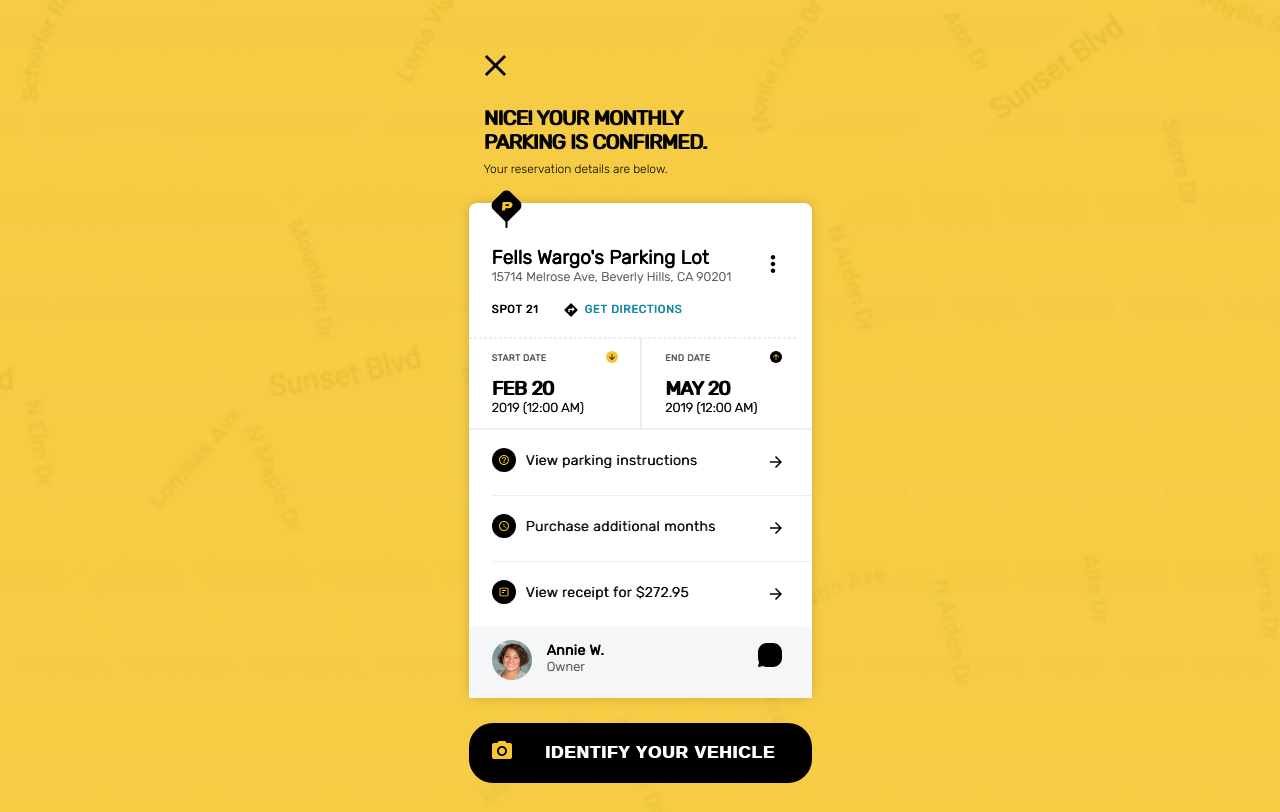
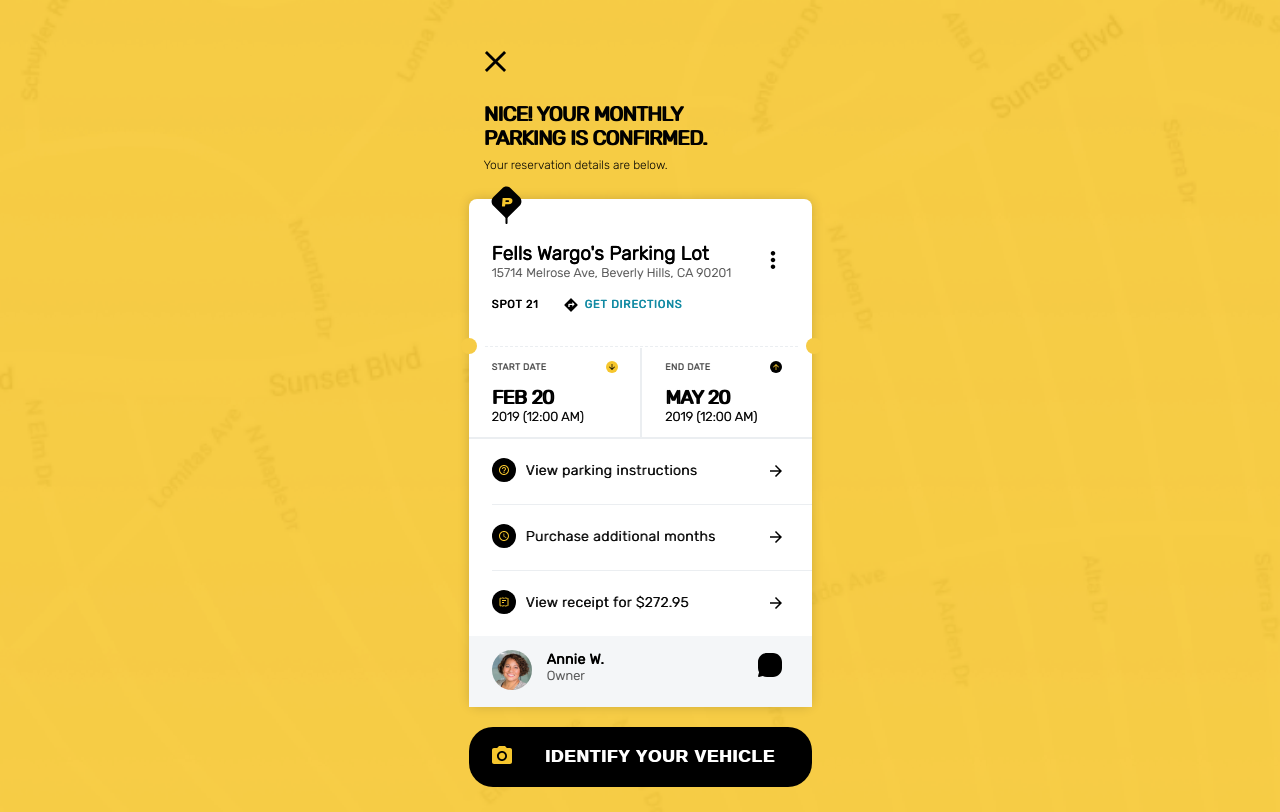
Before and after one commit to sean21johnson/expedition-takehome, a plain HTML site: page index.html in a window 1280 px wide. Drawn offline with Linux system fonts and the light colour scheme.

Commit message:
styling mostly complete

```diff
--- a/index.html
+++ b/index.html
@@ -27,6 +27,7 @@
 			</div>
 
 			<section class="full_ticket_container">
+				<section class="top_ticket_container">
 					<div class="icon_parking_container">
 						<img
 							class="parking_icon"
@@ -60,9 +61,19 @@
 						</div>
 						<a href="#"><strong>GET DIRECTIONS</strong></a>
 					</div>
+				</section>
 
-				<div class="divider_container"></div>
+					<div class="dotted_divider_container">
+						<div class="sphere_container">
+							<div class="transparent_sphere_one"></div>
+						</div>
+						<div class="dotted_divider"></div>
+						<div class="sphere_container">
+							<div class="transparent_sphere_two"></div>
+						</div>
+					</div>
 
+				<section class="bottom_ticket_container">
 					<div class="bottom_upper_containers">
 						<div class="bottom_upper_left_container">
 							<div class="bottom_upper_left_top_container">
@@ -190,6 +201,7 @@
 						</div>
 					</div>
 				</section>
+			</section>
 
 			<div class="bottom_button_container">
 				<button class="bottom_button">
@@ -203,7 +215,6 @@
 					<p class="identify_vehicle"><strong>IDENTIFY YOUR VEHICLE</strong></p>
 				</button>
 			</div>
-
 		</main>
 
 		<script src="script.js"></script>
--- a/style.css
+++ b/style.css
@@ -61,13 +61,18 @@ main {
 }
 
 .full_ticket_container {
-	width: 343px;
 	display: flex;
 	flex-direction: column;
+    justify-content: center;
 	background-color: #ffffff;
 	border-radius: 8px;
 	box-shadow: 0px 0px 12px rgba(0, 0, 0, 0.16);
 }
+
+.top_ticket_container, .bottom_ticket_container {
+    width: 343px;
+}
+
 
 .icon_parking_container {
 	position: relative;
@@ -133,9 +138,50 @@ a {
 	letter-spacing: 1px;
 }
 
-.divider_container {
-	border: 1px dashed #ebeef1;
-	width: 327px;
+.dotted_divider_container {
+    /* display: flex; */
+    /* flex: row; */
+    /* justify-content: center; */
+    width: 359px;
+    display: flex;
+    justify-content: center;
+    padding-right: 14px;
+    /* left: -8px; */
+    /* right: -8px; */
+}
+
+.dotted_divider {
+	border-bottom: 1px dashed #ebeef1;
+    padding-bottom: 14px;
+	width: 359px;
+    height: 1px;
+}
+
+
+
+.transparent_sphere_one {
+    outline: none;
+    border: transparent;
+    position: relative;
+    left: -8px;
+    bottom: -6px;
+    width: 16px;
+    height: 16px;
+	background: url("./images/bg-map.png");
+    overflow: hidden;
+    border-radius: 50%;
+}
+
+.transparent_sphere_two {
+    outline: none;
+    border: transparent;
+    position: relative;
+    bottom: -6px;
+    right: -8px;
+    width: 16px;
+    height: 16px;
+	background: url("./images/bg-map.png");
+    border-radius: 50%;
 }
 
 .bottom_upper_left_container {
@@ -281,7 +327,7 @@ a {
 	display: flex;
 	flex-direction: row;
 	justify-content: center;
-	margin-top: 25px;
+	margin-top: 20px;
 }
 
 .bottom_button {
```
Lines whose indentation alone changed are shown as unchanged.
